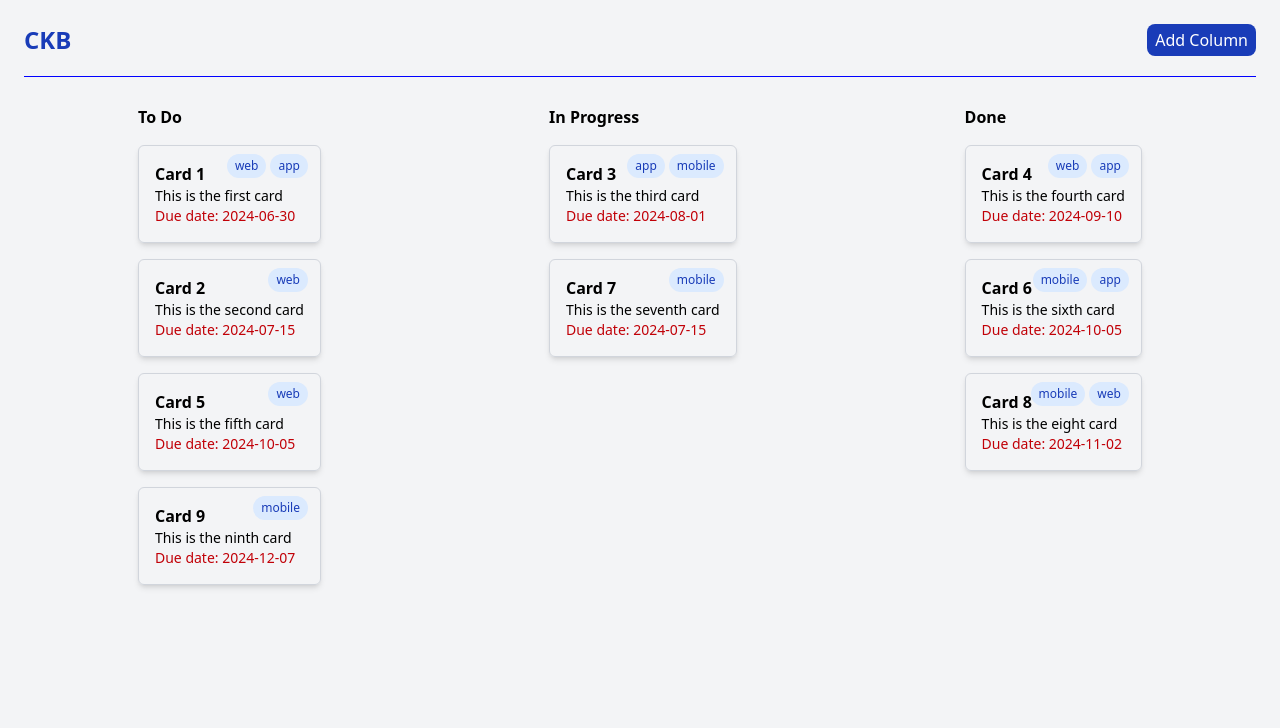
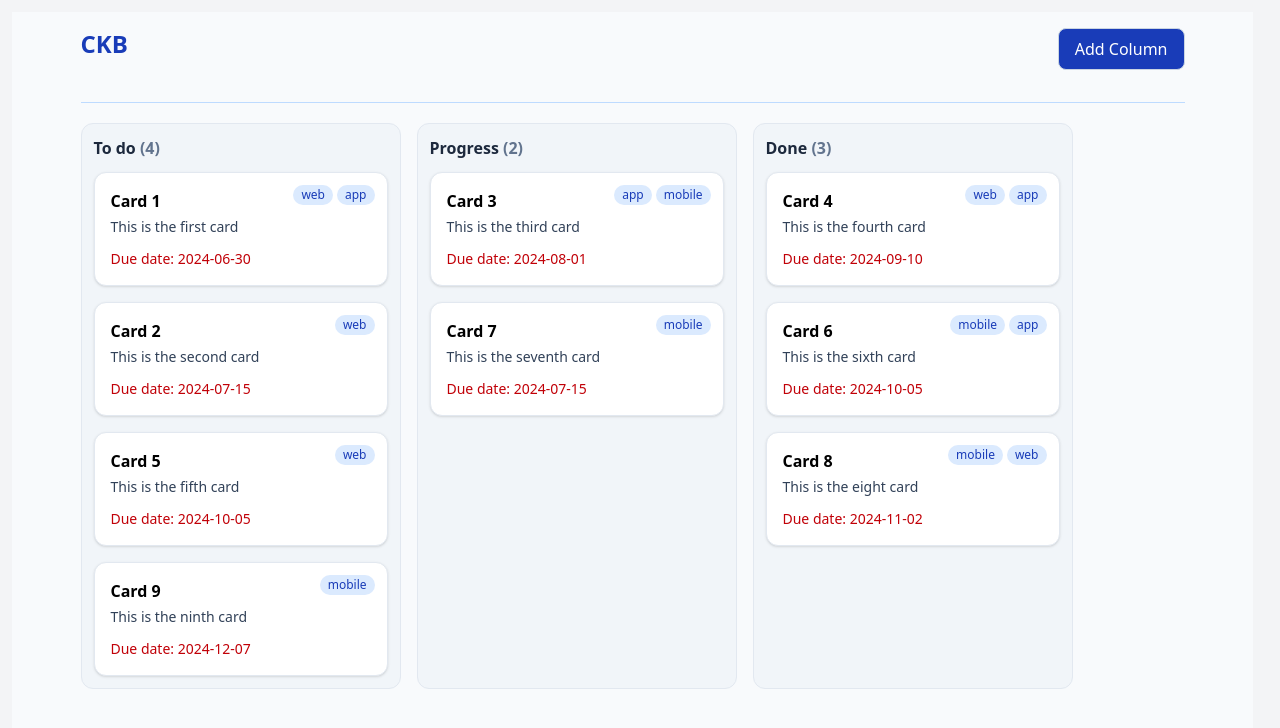
Before and after one commit to abunusaybah1/ckb, a Next.js app: page / in a window 1280 px wide. Shown: the top 728 px of the page. Built offline with nearby package versions, Linux system fonts and the light colour scheme.

Commit message:
end of debug

```diff
--- a/app/components/Board.tsx
+++ b/app/components/Board.tsx
@@ -4,42 +4,45 @@ import React, { useMemo, useState } from "react";
 import Column from "./Column";
 import { defaultData } from "../lib/default_cards";
 import { defaultColumns } from "../lib/default_columns";
+import { ColumnMeta } from "../types";
 
 const Board = () => {
   const [columns, setColumns] = useState(defaultColumns);
 
-  // const cardStatus = useMemo(() => {
-  //   return {
-  //     todo: defaultData.filter((c) => c.status === "todo"),
-  //     progress: defaultData.filter((c) => c.status === "progress"),
-  //     done: defaultData.filter((c) => c.status === "done"),
-  //   };
-  // }, []);
-
-  const todoCards = defaultData.filter((c) => c.status === "todo");
-  const progressCards = defaultData.filter((c) => c.status === "progress");
-  const doneCards = defaultData.filter((c) => c.status === "done");
+  const cardStatus = useMemo(() => {
+    return {
+      todo: defaultData.filter((c) => c.status === "todo"),
+      progress: defaultData.filter((c) => c.status === "progress"),
+      done: defaultData.filter((c) => c.status === "done"),
+    };
+  }, []);
 
   const handleAdd = () => {
     //open modal
   };
 
   return (
-    <div className="flex flex-col gap-5 p-3 pt-3">
-      <div className="top flex justify-between">
+    <div className="min-h-screen bg-slate-50">
+      <div className="mx-auto w-full max-w-6xl px-3 sm:px-4 lg:px-6 py-4 flex flex-col gap-5">
+        <div className="flex gap-4 justify-between overflow-x-hidden sm:flex-row sm:gap-4 sm:overflow-x-auto sm:pb-3 lg:flex-wrap lg:overflow-x-visible">
           <h2 className="text-blue-800 text-2xl font-bold">CKB</h2>
           <button
-          className="bg-blue-800 text-white px-2 py-1 rounded-lg self-end"
+            className="bg-blue-800 text-white px-4 py-2 rounded-lg border border-slate-300 hover:bg-white hover:text-blue-800 hover:border-blue-800 transition-colors duration-300"
             onClick={handleAdd}
           >
             Add Column
           </button>
         </div>
-      <hr style={{ color: "blue" }} />
-      <div className="flex justify-start">
-        <Column title={"To Do"} cards={todoCards} />
-        <Column title={"In Progress"} cards={progressCards} />
-        <Column title={"Done"} cards={doneCards} />
+        <div className="h-px bg-blue-200 w-full" />
+        <div className="flex flex-wrap gap-4">
+          {defaultColumns.map((col: ColumnMeta) => (
+            <Column
+              title={col.title}
+              cards={cardStatus[col.id] || []}
+              key={col.id}
+            />
+          ))}
+        </div>
       </div>
     </div>
   );
--- a/app/components/Card.tsx
+++ b/app/components/Card.tsx
@@ -3,21 +3,23 @@ import { CardProps } from "../types";
 
 const Card = ({ title, description, tags, dueDate }: CardProps) => {
   return (
-    <div className="border border-gray-300 p-4 rounded-md shadow-md mb-4 relative transition-all duration-300 hover:shadow-lg">
-      <div className="absolute top-2 right-2 flex ">
+    <div className="bg-white border border-slate-200 p-4 rounded-xl shadow-sm relative hover:shadow-md transition">
+      <div className="absolute top-3 right-3 flex flex-wrap gap-1 max-w-[60%] justify-end">
         {tags.map((tag: string, i: number) => (
           <span
-            className="bg-blue-100 text-blue-800 px-2 py-1 rounded-full text-xs mr-1 "
+            className="bg-blue-100 text-blue-800 px-2 py-0.5 rounded-full text-xs"
             key={i}
           >
             {tag}
           </span>
         ))}
       </div>
-      <h4 className="font-bold">{title}</h4>
-      <p className="text-sm">{description}</p>
 
-      <p className="text-sm text-red-700">Due date: {dueDate}</p>
+      <h4 className="font-bold pr-20">{title}</h4>
+
+      <p className="text-sm text-slate-700 mt-1">{description}</p>
+
+      <p className="text-sm text-red-700 mt-3">Due date: {dueDate}</p>
     </div>
   );
 };
--- a/app/components/Column.tsx
+++ b/app/components/Column.tsx
@@ -4,9 +4,13 @@ import { ColumnProps } from "../types";
 
 const Column = ({ title, cards }: ColumnProps) => {
   return (
-    <div className="p-2 max-w-225 mx-auto">
-      <h3 className=" font-bold mb-4">{title}</h3>
-
+    <div className="w-full sm:w-[280px] lg:w-[320px] bg-slate-100 border border-slate-200 rounded-xl p-3">
+      <div className="flex items-center justify-between mb-3">
+        <h3 className="font-bold text-slate-800">
+          {title} <span className="text-slate-500">({cards.length})</span>
+        </h3>
+      </div>
+      <div className="flex flex-col flex-wrap gap-4 justify-start">
         {cards.map((card) => (
           <Card
             key={card.id}
@@ -19,6 +23,7 @@ const Column = ({ title, cards }: ColumnProps) => {
           />
         ))}
       </div>
+    </div>
   );
 };
 
--- a/app/lib/default_columns.ts
+++ b/app/lib/default_columns.ts
@@ -1,4 +1,6 @@
-export const defaultColumns = [
+import { ColumnMeta } from "../types";
+
+export const defaultColumns: ColumnMeta[] = [
   {
     id: "todo",
     title: "To do",
--- a/app/types/index.ts
+++ b/app/types/index.ts
@@ -11,3 +11,9 @@ export interface ColumnProps {
   title: string;
   cards: CardProps[];
 }
+
+export interface ColumnMeta {
+  id: "todo" | "progress" | "done";
+  title: string;
+//   cards: CardProps[];
+}
--- a/app/ui/globals.css
+++ b/app/ui/globals.css
@@ -1 +1,9 @@
 @import "tailwindcss";
+
+html {
+    scrollbar-gutter: stable;
+}
+
+html {
+    overflow-y: scroll;
+}
```
Lines whose indentation alone changed are shown as unchanged.
